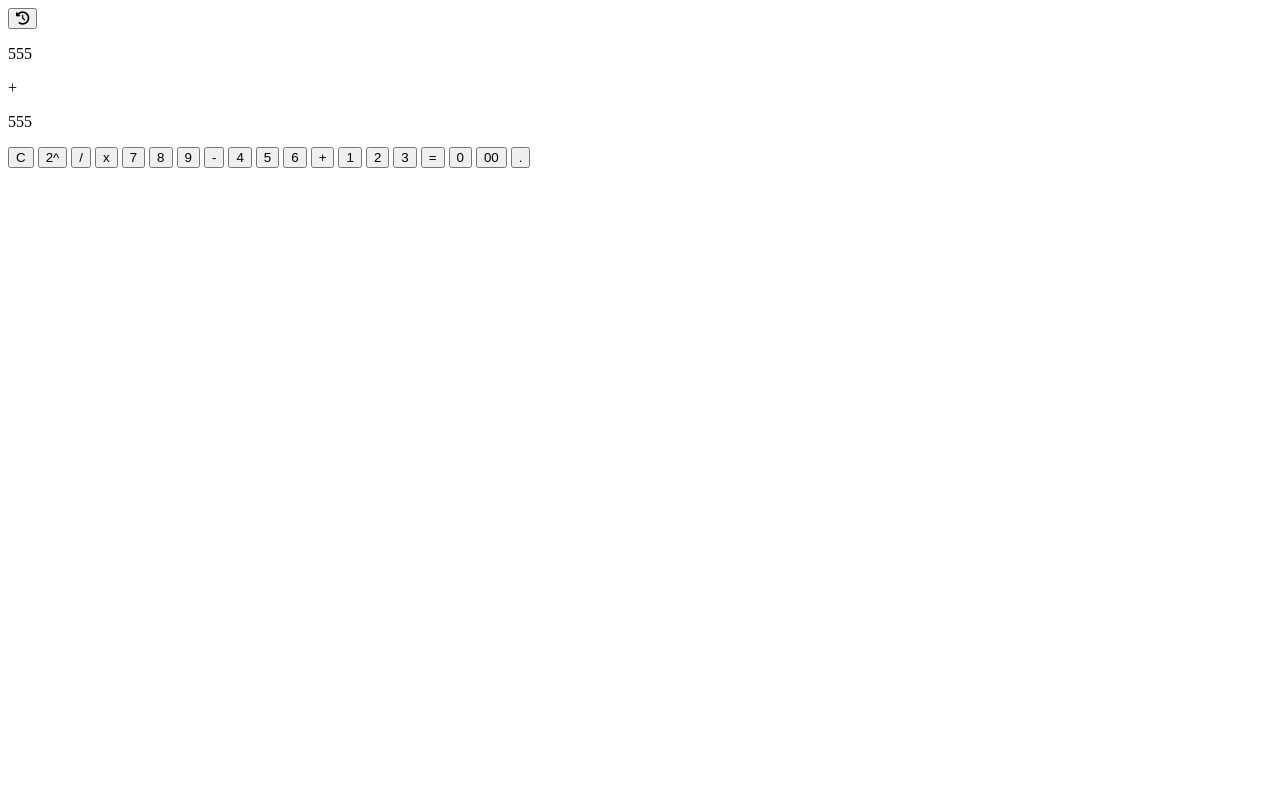
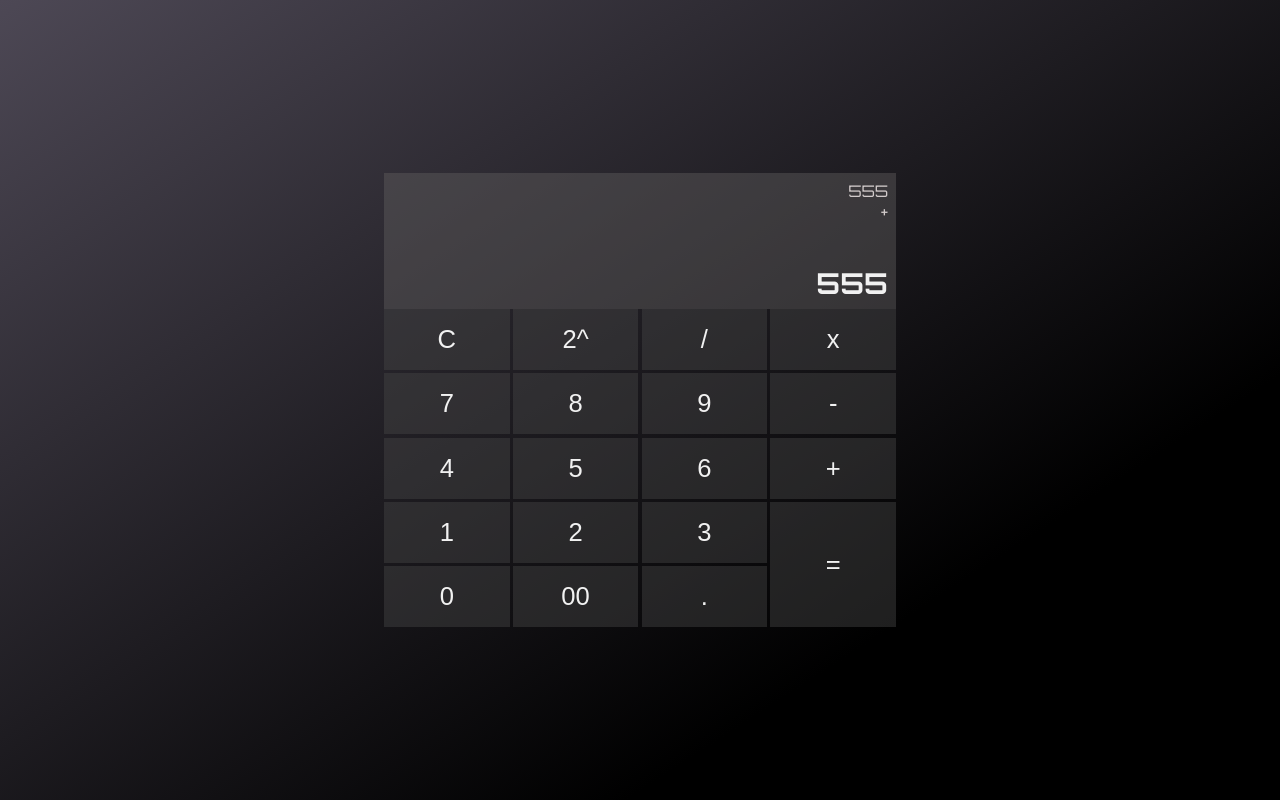
Before and after one commit to Shr3ddin/Responsive-calc, a plain HTML site: page index.html in a window 1280 px wide. Drawn offline with Linux system fonts and the light colour scheme; the site is published under a folder, as on GitHub Pages, so addresses that start at the root find nothing.

Commit message:
file paths fixed

```diff
--- a/index.html
+++ b/index.html
@@ -12,9 +12,9 @@
     <!-- Fontawesome -->
     <script src="https://kit.fontawesome.com/1323e49223.js" crossorigin="anonymous"></script>
     <!-- CSS -->
-    <link rel="stylesheet" href="/style.css">
+    <link rel="stylesheet" href="./style.css">
     <!-- JS Script -->
-    <script src="/script.js" defer></script>
+    <script src="./script.js" defer></script>
 </head>
 
 <body>
```
